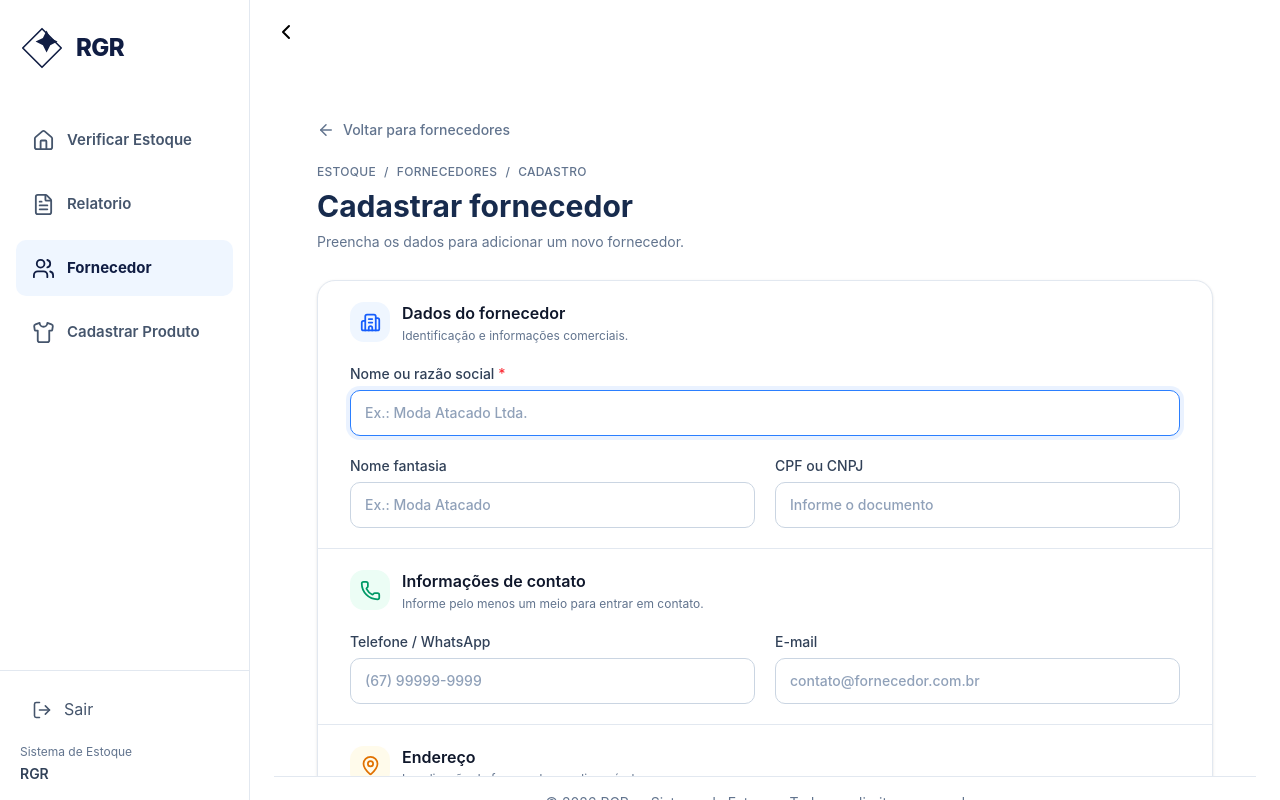
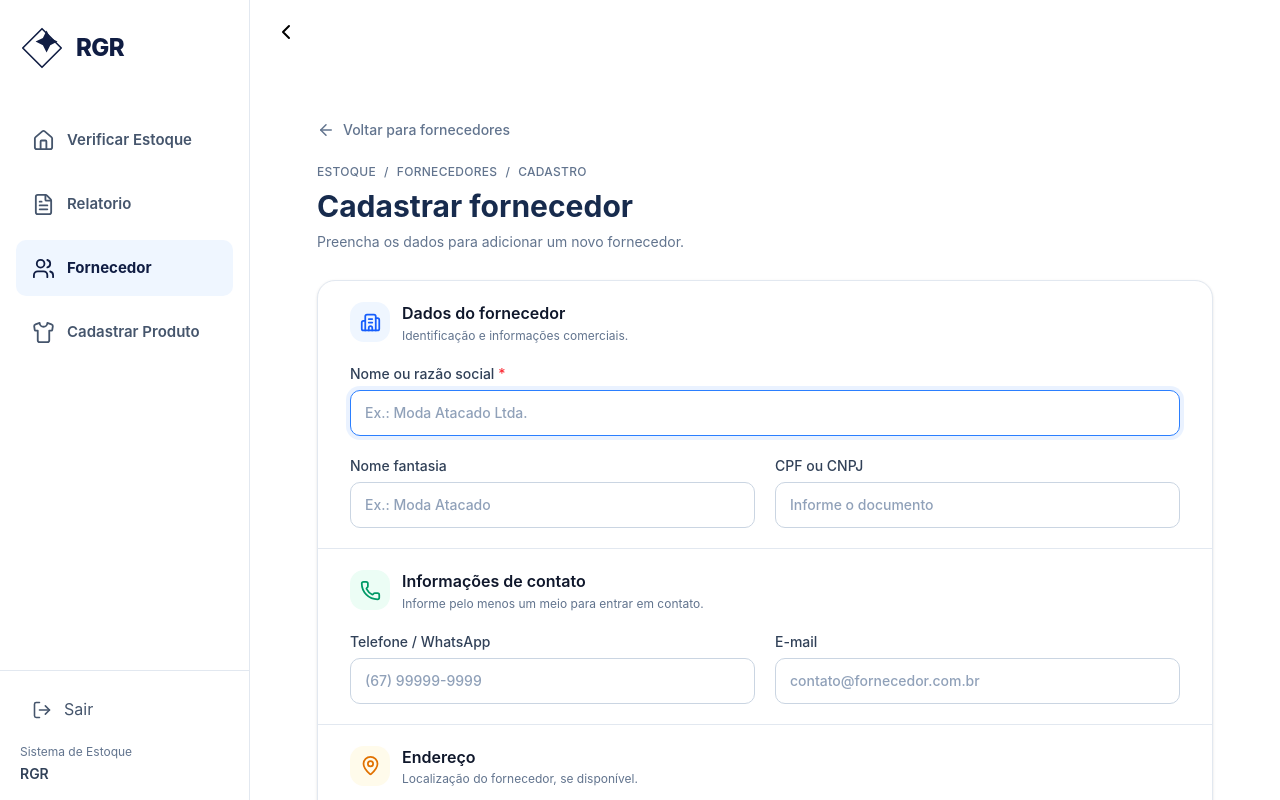
Before and after one commit to FlavioRamosFR/progWebSemestral, a Next.js app in the folder frontend/: page /rgr/provider/registerProvider in a window 1280 px wide. Built offline with nearby package versions, Linux system fonts and the light colour scheme; no server answers.

Commit message:
fix: footer clesing with the main content

```diff
--- a/frontend/app/rgr/formProduct/page.tsx
+++ b/frontend/app/rgr/formProduct/page.tsx
@@ -3,18 +3,7 @@
 
 import { Suspense, useEffect, useState, type ChangeEvent, type FormEvent } from 'react';
 import { useRouter, useSearchParams } from 'next/navigation';
-import {
-  Package,
-  Tags,
-  DollarSign,
-  Ruler,
-  FileText,
-  Image as ImageIcon,
-  Barcode,
-  Save,
-  RotateCcw,
-  Truck,
-} from 'lucide-react';
+import { Package,Tags,DollarSign,Ruler,FileText,Image as ImageIcon,Barcode,Save,RotateCcw,Truck,} from 'lucide-react';
 import { formProductService } from '@/services/formProduct/product.service';
 import { formProductService as providerService } from '@/services/provider/provider.service';
 
--- a/frontend/app/rgr/layout.tsx
+++ b/frontend/app/rgr/layout.tsx
@@ -25,16 +25,17 @@ export default function SistemaLayout({
         <Sidebar onClose={toggleSidebar} />
       </div>
 
-      <div className="flex min-h-0 min-w-0 flex-1 flex-col overflow-hidden">
+      <div className="flex min-h-0 min-w-0 flex-1 flex-col overflow-hidden overflow-y-auto">
         <Navbar
           sidebarOpen={sidebarOpen}
           toggleSidebar={toggleSidebar}
         />
-        <main   id="main-content"
-                className="min-h-0 flex-1 overflow-y-auto p-6 justify-between flex flex-col">
-          {children}
+        <div className="min-h-0 flex-1 overflow-y-auto">
+          <main id="main-content" className="p-6">
+            {children}
+          </main>
           <Footer />
-        </main>
+        </div>
       </div>
     </div>
   );
```
